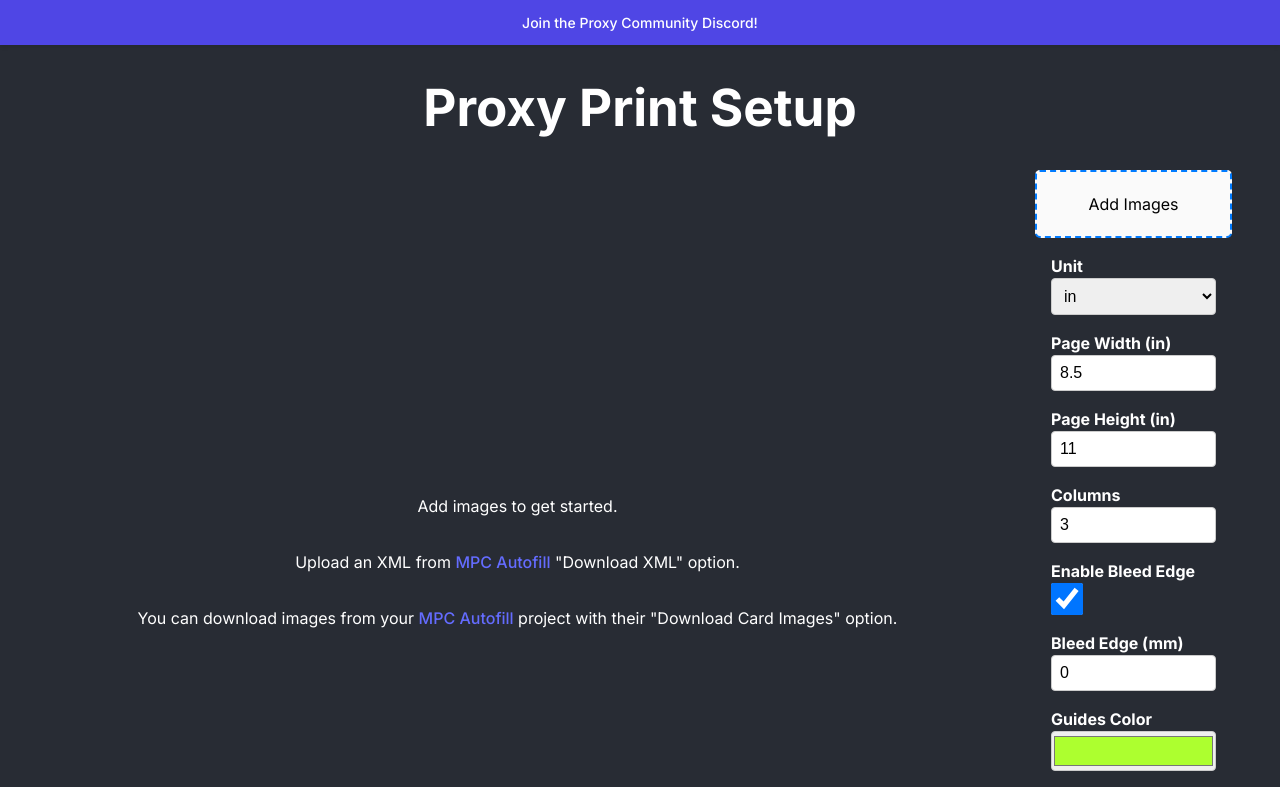
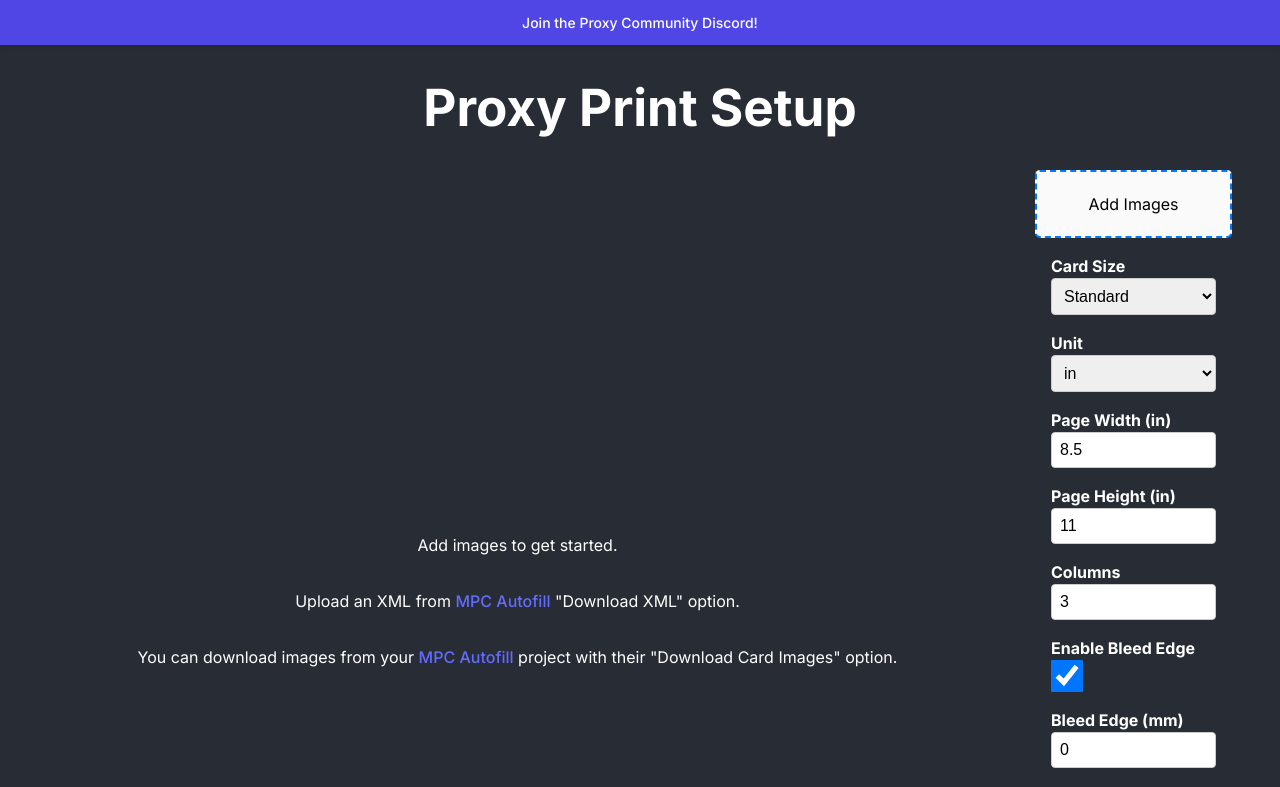
Before and after one commit to alex-taxiera/proxy-print, a React (Vite) app: page / in a window 1280 px wide. Shown: the top 787 px of the page. Built offline with nearby package versions, Linux system fonts and the light colour scheme.

Commit message:
Add Japanese card size support (#7)

```diff
--- a/src/Card.css
+++ b/src/Card.css
@@ -157,12 +157,12 @@
   display: flex;
   justify-content: center;
   align-items: center;
-  width: calc(63mm + calc(var(--bleed-edge-width) * 2) + var(--image-container-buffer-width));
-  height: calc(88mm + calc(var(--bleed-edge-width) * 2) + var(--image-container-buffer-width));
+  width: calc(var(--card-width, 63mm) + calc(var(--bleed-edge-width) * 2) + var(--image-container-buffer-width));
+  height: calc(var(--card-height, 88mm) + calc(var(--bleed-edge-width) * 2) + var(--image-container-buffer-width));
 }
 
 .image {
-  width: calc(63mm + var(--image-zoom-width));
+  width: calc(var(--card-width, 63mm) + var(--image-zoom-width));
   object-fit: cover;
 }
 
--- a/src/SettingsForm.tsx
+++ b/src/SettingsForm.tsx
@@ -51,6 +51,17 @@ export const SettingsForm = () => {
 
   return (
     <form>
+      <label>
+        Card Size
+        <select
+          disabled={isRendering}
+          value={settings.cardSize}
+          onChange={handleChange("cardSize")}
+        >
+          <option value="standard">Standard</option>
+          <option value="japanese">Japanese</option>
+        </select>
+      </label>
       <label>
         Unit
         <select
--- a/src/context/SettingsContext.ts
+++ b/src/context/SettingsContext.ts
@@ -12,6 +12,7 @@ export const SettingsSchema = zod.object({
   pageWidth: zod.string(),
   numberOfColumns: zod.string(),
   unit: zod.enum(["in", "mm"]),
+  cardSize: zod.enum(["standard", "japanese"]),
 });
 
 export type Settings = zod.infer<typeof SettingsSchema>;
@@ -27,6 +28,7 @@ export const DEFAULT_SETTINGS = {
   pageWidth: "8.5",
   numberOfColumns: "3",
   unit: "in",
+  cardSize: "standard",
 } as const satisfies Settings;
 
 export type SettingsContextValue = {
--- a/src/context/SettingsProvider.tsx
+++ b/src/context/SettingsProvider.tsx
@@ -51,6 +51,9 @@ export const SettingsProvider = (
   const cssVars = useMemo(() => {
     const guideThickness = value.enableBleedEdge ? Number(value.guidesThickness) : 1
     const imageContainerBuffer = value.enableBleedEdge ? guideThickness : 0
+    const cardWidth = value.cardSize === "japanese" ? "59mm" : "63mm";
+    const cardHeight = value.cardSize === "japanese" ? "86mm" : "88mm";
+
     return {
       "--image-zoom": value.enableBleedEdge ? '6.2mm' : '0mm',
       "--image-container-buffer": `${imageContainerBuffer}px`,
@@ -64,6 +67,8 @@ export const SettingsProvider = (
       "--page-height": `${value.pageHeight}${value.unit}`,
       "--page-width": `${value.pageWidth}${value.unit}`,
       "--grid-columns": value.numberOfColumns,
+      "--card-width": cardWidth,
+      "--card-height": cardHeight,
     } as React.CSSProperties;
   }, [value]);
 
--- a/src/hooks/usePreviewData.ts
+++ b/src/hooks/usePreviewData.ts
@@ -13,8 +13,17 @@ export const usePageLimits = () => {
       parseFloat(settings.pageHeight) * (settings.unit === "in" ? 25.4 : 1);
     const guidesThickness = parseFloat(settings.guidesThickness) * 0.265; // convert px to mm
     const bleedEdge = parseFloat(settings.bleedEdge); // mm
-    // card height is 88mm + 2 * bleedEdge + guidesThickness
-    const cardHeight = 88 + 2 * bleedEdge + guidesThickness; // mm
+
+    // Define card height constants
+    const CARD_HEIGHT = {
+      standard: 88, // Standard card height in mm
+      japanese: 86, // Japanese card height in mm
+    };
+
+    // Adjust card height based on card size
+    const cardHeight =
+      CARD_HEIGHT[settings.cardSize] + 2 * bleedEdge + guidesThickness;
+
     return Math.floor(pageHeight / cardHeight);
   }, [settings]);
 
@@ -35,7 +44,7 @@ export const usePageLimits = () => {
     cardsPerPage,
     maxPages,
   };
-}
+};
 
 export const usePreviewData = () => {
   const { images } = useContext(ImagesContext);
--- a/src/workers/pdf-worker.ts
+++ b/src/workers/pdf-worker.ts
@@ -23,6 +23,7 @@ type CardData = {
         isFirstColumn: boolean;
         isLastColumn: boolean;
     };
+    cardSize: Settings['cardSize'];
     guides: {
       enabled: boolean;
       thickness: number;
@@ -78,6 +79,9 @@ function addImage(cardData: CardData) {
     guides,
   } = cardData;
 
+  const adjustedContainerWidth = containerWidth * scaleX;
+  const adjustedContainerHeight = containerHeight * scaleY;
+
   // Add image to PDF
   if (imageDataUrl) {
     let detectedPdfFormat = "PNG"; // default
@@ -103,8 +107,8 @@ function addImage(cardData: CardData) {
       detectedPdfFormat,
       pdfX,
       pdfY,
-      containerWidth * scaleX,
-      containerHeight * scaleY,
+      adjustedContainerWidth,
+      adjustedContainerHeight,
       undefined,
       "FAST"
     );
@@ -112,8 +116,8 @@ function addImage(cardData: CardData) {
 
   // Add guides if needed
   if (guides && guides.enabled) {
-    const pdfContainerWidth = containerWidth * scaleX;
-    const pdfContainerHeight = containerHeight * scaleY;
+    const pdfContainerWidth = adjustedContainerWidth;
+    const pdfContainerHeight = adjustedContainerHeight;
 
     // Set line color and style
     pdf.setDrawColor(0, 0, 0); // Black for guides
```
